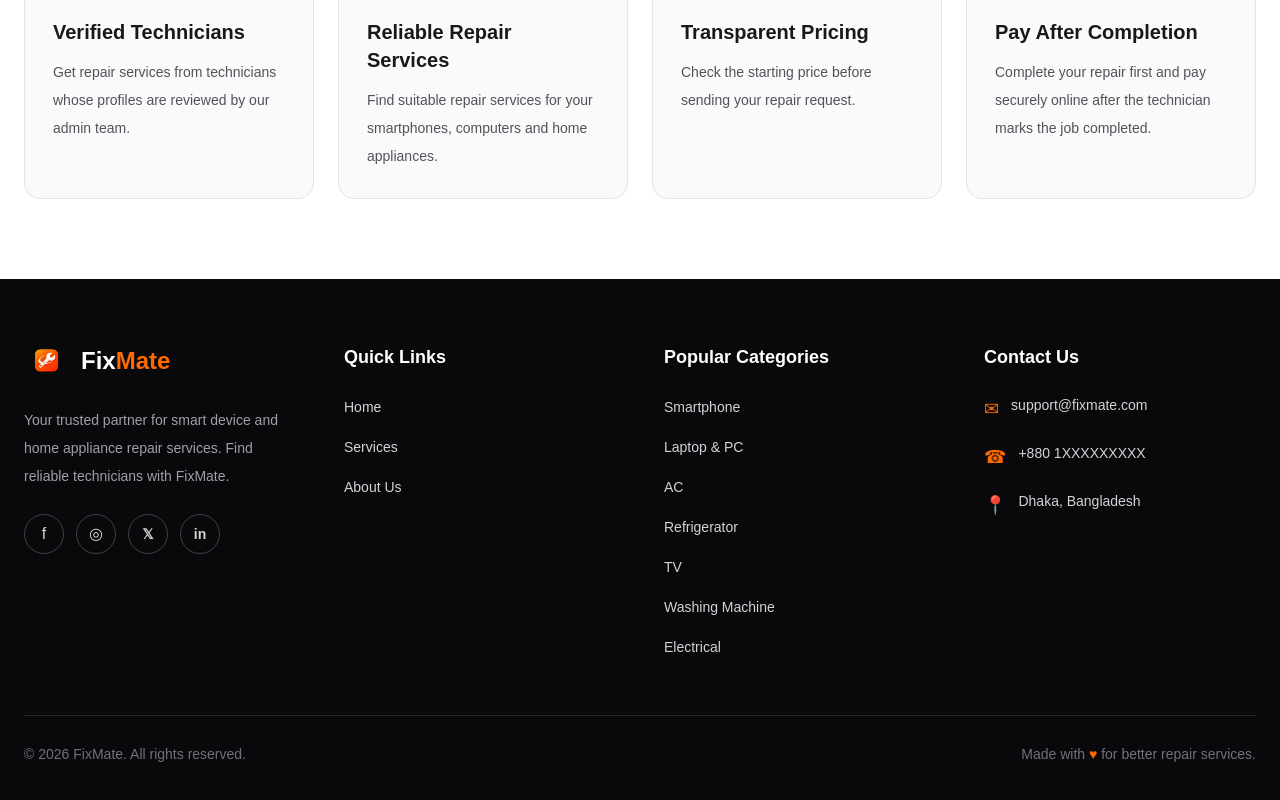
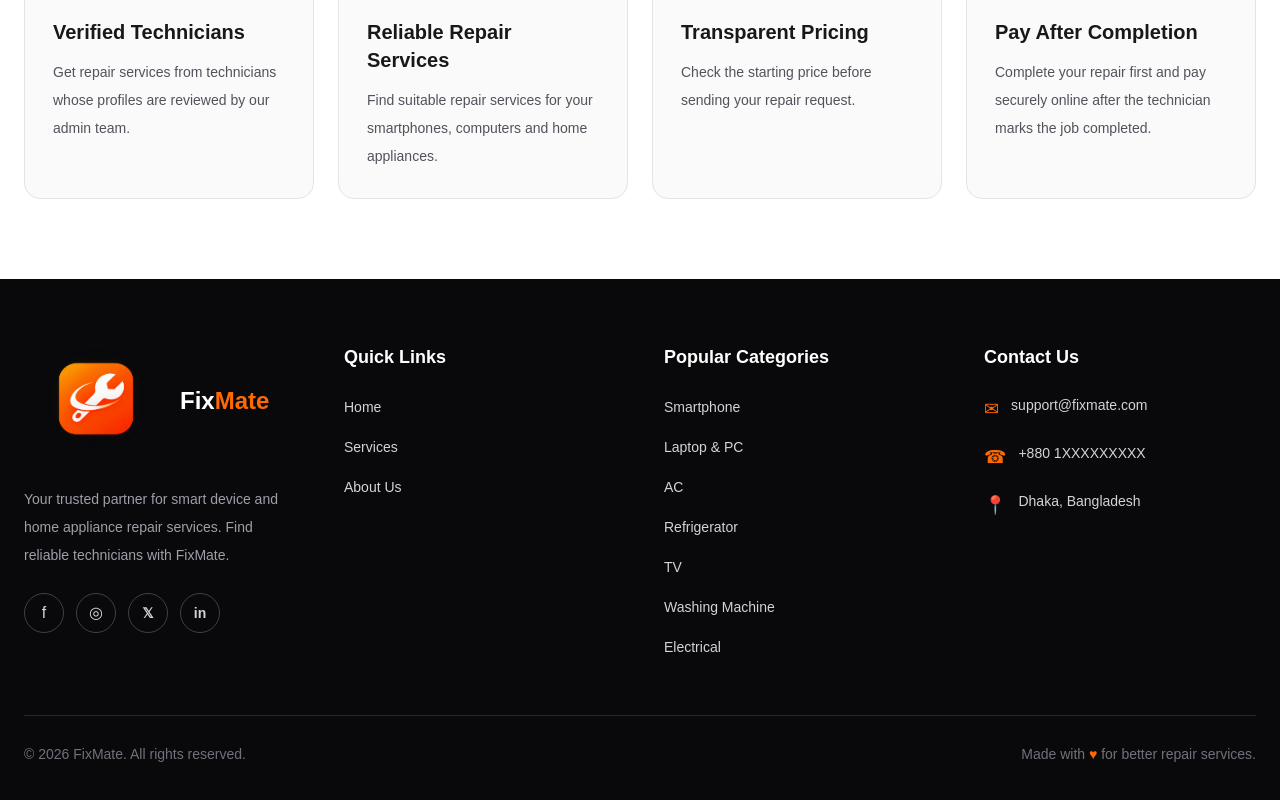
Before and after one commit to swagatamondalahona/fixmate, a Next.js app: page / in a window 1280 px wide. Shown: the part 3136-3936 px from the top of the page. Built offline with nearby package versions, Linux system fonts and the light colour scheme.

Commit message:
fix: resolve footer prerender and image warnings

```diff
--- a/src/components/shared/Footer.tsx
+++ b/src/components/shared/Footer.tsx
@@ -31,11 +31,10 @@ export default function Footer() {
                             <Image
                                 src="/fixmatelogo.png"
                                 alt="FixMate Logo"
-                                width={45}
-                                height={45}
-                                className="rounded-lg"
+                                width={150}
+                                height={50}
+                                className="w-36 h-auto"
                             />
-
                             <span className="text-2xl font-extrabold text-white">
                                 Fix<span className="text-orange-500">Mate</span>
                             </span>
@@ -162,7 +161,7 @@ export default function Footer() {
                 <div className="mt-14 border-t border-zinc-800 pt-7">
                     <div className="flex flex-col items-center justify-between gap-4 text-center sm:flex-row sm:text-left">
                         <p className="text-sm text-zinc-500">
-                            © {new Date().getFullYear()} FixMate. All rights reserved.
+                            © 2026 FixMate. All rights reserved.
                         </p>
 
                         <p className="text-sm text-zinc-500">
```
